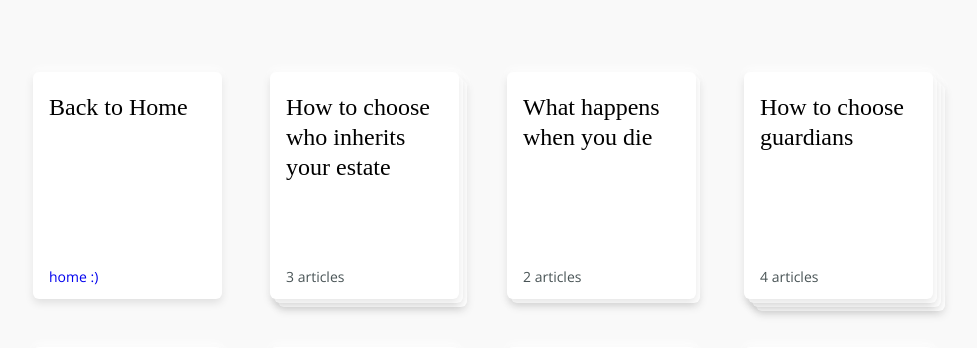
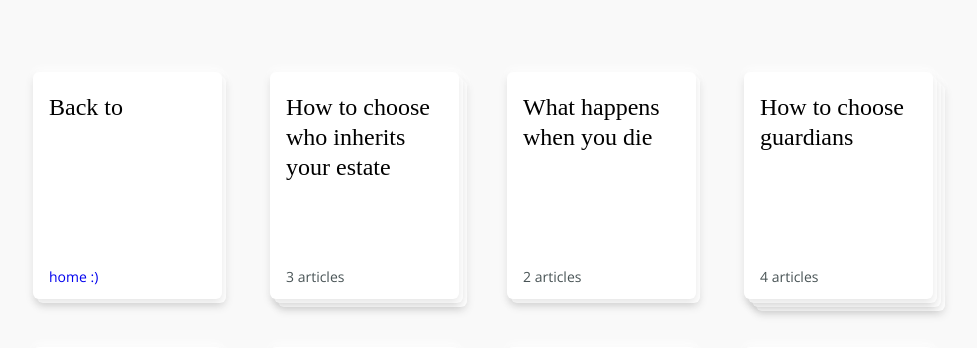
Before and after one commit to ikhsan15/iory_blog, a PHP site: page /views/posts/post_portal.php in a window 1280 px wide. Shown: the top 348 px of the page, without its empty margins (157-1134 px from the left). Run offline with PHP 8.4, Linux system fonts and the light colour scheme; some libraries are stand-ins or nearby versions; some web fonts are replaced.

Commit message:
update link

```diff
--- a/views/posts/post_portal.php
+++ b/views/posts/post_portal.php
@@ -10,11 +10,12 @@
   <!-- partial:index.partial.html -->
   <div class="container">
     <div class="card" style="--cards:5">
-    <a href="../../index.php">
-      <div class="child">
-        <h2>Back to Home</h2>
-        <p>home :)</p>
-      </div>
+      <a href="../../index.php">
+        <div class="child" id="gohome">
+          <h2>Back to</h2>
+          <p>home :)</p>
+        </div>
+        <div class="child"></div>
       </a>
     </div>
     <div class="card" style="--cards:3">
--- a/views/posts/style.css
+++ b/views/posts/style.css
@@ -44,6 +44,12 @@ p {
   --translate: calc(-1px * (var(--cards) - 1));
   transition: transform 0.3s ease;
 }
+div #gohome:hover{
+  background: #0085A1;
+}
+div #gohome:hover h2, div #gohome:hover p{
+  color: #fff;
+}
 
 .child {
   position: absolute;
```
